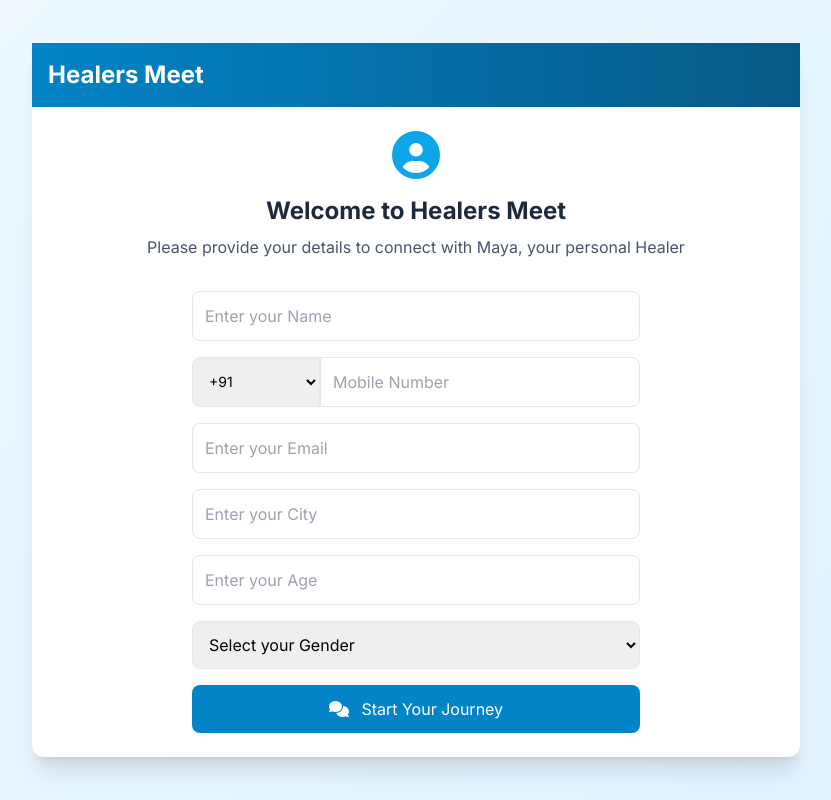
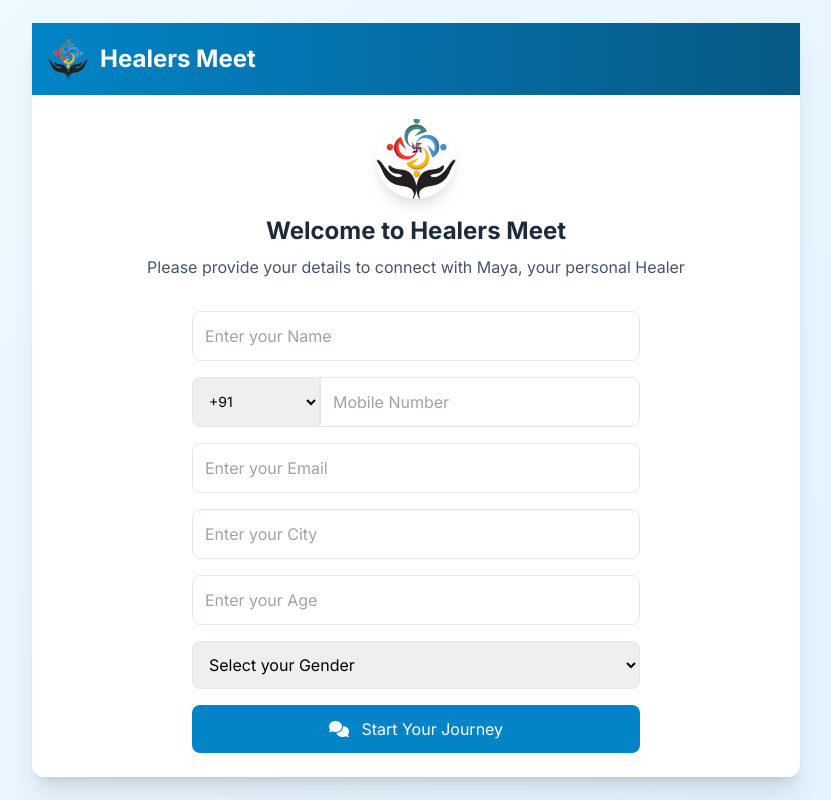
Before and after one commit to sonirghv/astrologpt, a FastAPI app: page / in a window 1280 px wide. Shown: the whole page, without its empty margins (224-1055 px from the left). Run offline with FastAPI, Linux system fonts and the light colour scheme; parts of the project's set-up code (start-up, migrations or seed data) failed here and were passed over; some libraries are stand-ins or nearby versions.

Commit message:
added logo

```diff
--- a/templates/index.html
+++ b/templates/index.html
@@ -183,7 +183,10 @@
         <!-- Header -->
         <div class="bg-gradient-to-r from-primary-600 to-primary-800 text-white p-4">
             <div class="flex justify-between items-center">
-                <h1 class="text-2xl font-bold">Healers Meet</h1>
+                <div class="flex items-center gap-3">
+                    <img src="/static/AdminLogo1735729903.png" alt="Healers Meet Logo" class="h-10 w-10 rounded-full object-cover">
+                    <h1 class="text-2xl font-bold">Healers Meet</h1>
+                </div>
                 <div class="flex items-center gap-4">
                     <button id="whatsapp-button" class="bg-green-500 hover:bg-green-600 text-white px-4 py-2 rounded-lg transition duration-200 hidden">
                         <i class="fab fa-whatsapp mr-2"></i> WhatsApp
@@ -198,7 +201,7 @@
         <!-- User Information Input Screen -->
         <div id="user-info-screen" class="p-6 text-center">
             <div class="mb-8">
-                <i class="fas fa-user-circle text-5xl text-primary-500 mb-4"></i>
+                <img src="/static/AdminLogo1735729903.png" alt="Healers Meet Logo" class="w-20 h-20 mx-auto mb-4 rounded-full object-cover shadow-lg">
                 <h2 class="text-2xl font-bold text-secondary-800 mb-2">Welcome to Healers Meet</h2>
                 <p class="text-secondary-600">Please provide your details to connect with Maya, your personal Healer</p>
             </div>
```
Also changed, not shown: static/AdminLogo1735729903.png (added).
